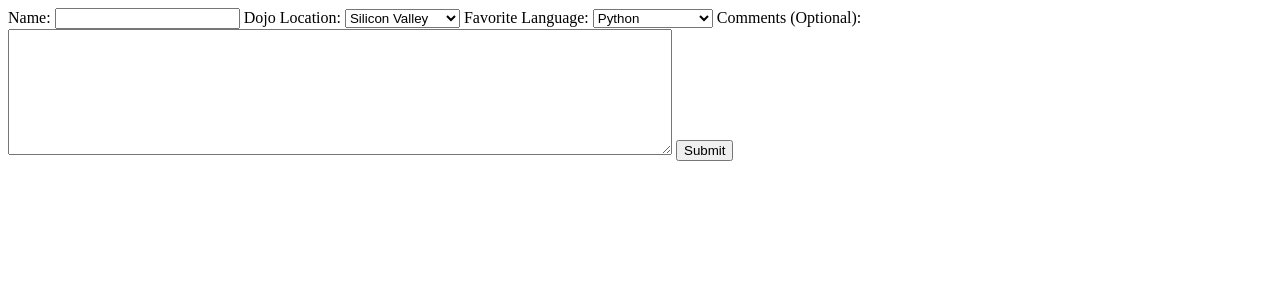
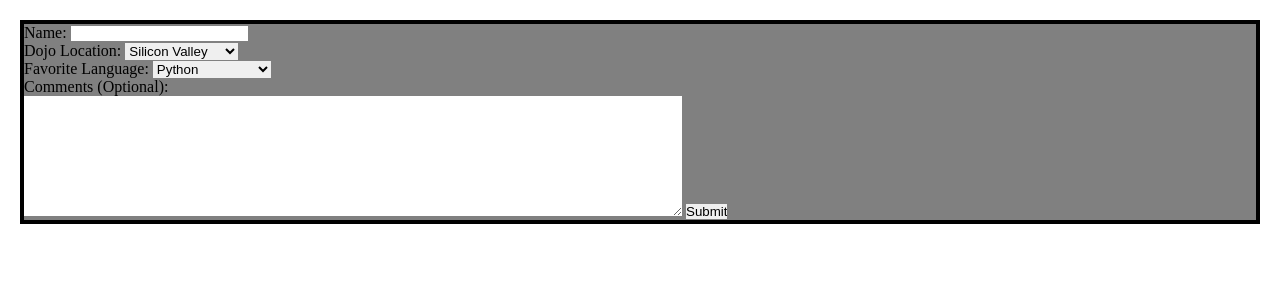
Before and after one commit to rpandy/DojoAssignments, a Flask app: page / in a window 1280 px wide. Shown: the top 300 px of the page. Run offline with Flask 2, Linux system fonts and the light colour scheme.

Commit message:
flask updates

```diff
--- /dev/null
+++ b/Python/dojo_survey/static/css/my_style_sheet.css
@@ -0,0 +1,14 @@
+*{
+    padding: 0px;
+    margin: 0px;
+    border: 0px;
+}
+
+body{
+    border: 4px black solid;
+    margin: 20px;
+}
+
+#container{
+    background-color: grey;
+}
--- a/Python/dojo_survey/templates/index.html
+++ b/Python/dojo_survey/templates/index.html
@@ -3,10 +3,12 @@
     <head>
         <meta charset="utf-8">
         <title>Dojo Survey</title>
+        <link rel="stylesheet" type="text/css" href="{{ url_for('static', filename='css/my_style_sheet.css')}}">
     </head>
     <body>
+        <div id="container">
             <form action="/result" method="post">
-            Name: <input type="text" name="name">
+                Name: <input type="text" name="name"><br>
                 Dojo Location: <select name="location">
                     <option value="Silicon Valley">Silicon Valley</option>
                     <option value="Seattle">Seattle</option>
@@ -16,7 +18,7 @@
                     <option value="Chicago">Chicago</option>
                     <option value="Berkeley">Berkeley</option>
                     <option value="Orange County">Orange County</option>
-            </select>
+                </select><br>
                 Favorite Language: <select name="fav_language">
                     <option value="Python">Python</option>
                     <option value="Mean">Mean</option>
@@ -24,9 +26,11 @@
                     <option value="iOS Swift">iOS Swift</option>
                     <option value="Ruby on Rails">Ruby on Rails</option>
                     <option value="C#/ .NET CORE">C#/ .NET CORE</option>
-            </select>
-            Comments (Optional): <textarea name="comments" rows="8" cols="80"></textarea>
-            <input type="submit" value="Submit">
+                </select><br>
+                Comments (Optional):<br>
+                <textarea name="comments" rows="8" cols="80"></textarea>
+                <input type="submit" value="Submit"><br>
             </form>
+        </div>
     </body>
 </html>
```
Also changed, not shown: Python/dojo_survey/templates/results.html (+8 -5 lines). Lines whose indentation alone changed are shown as unchanged.
